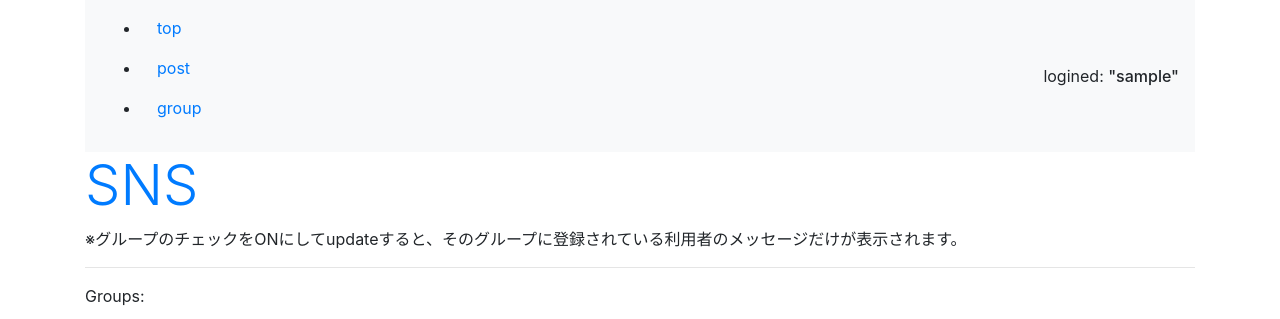
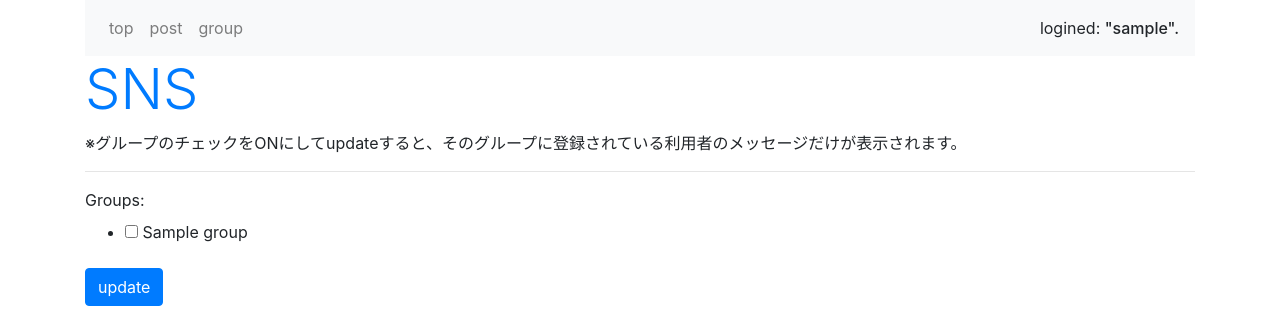
Before and after one commit to katuhito/kpro003, a Django app: page /sns/ in a window 1280 px wide. Shown: the top 319 px of the page. Run offline with Django 3.2, Linux system fonts and the light colour scheme; a user stored in the database is signed in; tables that the repository leaves empty hold one stand-in row (values such as "Sample post"); some libraries are stand-ins or nearby versions.

Commit message:
layout.html repair

```diff
--- a/sns/templates/sns/layout.html
+++ b/sns/templates/sns/layout.html
@@ -8,7 +8,7 @@
     </head>
     <body class="container">
         <nav class="navbar navbar-expand navbar-light bg-light">
-            <ul class="navbar-item mr-auto">
+            <ul class="navbar-nav mr-auto">
                 <li class="nav-item">
                     <a class="nav-link" href="{% url 'index' %}">top</a>
                 </li>
@@ -19,7 +19,7 @@
                     <a class="nav-link" href="{% url 'groups' %}">group</a>
                 </li>
             </ul>
-            <span>logined: <span class="h6">"{{login_user}}"</span></span>
+            <span>logined: <span class="h6">"{{login_user}}".</span></span>
         </nav>
 
         <div>{% block header %}{% endblock %}</div>
```
